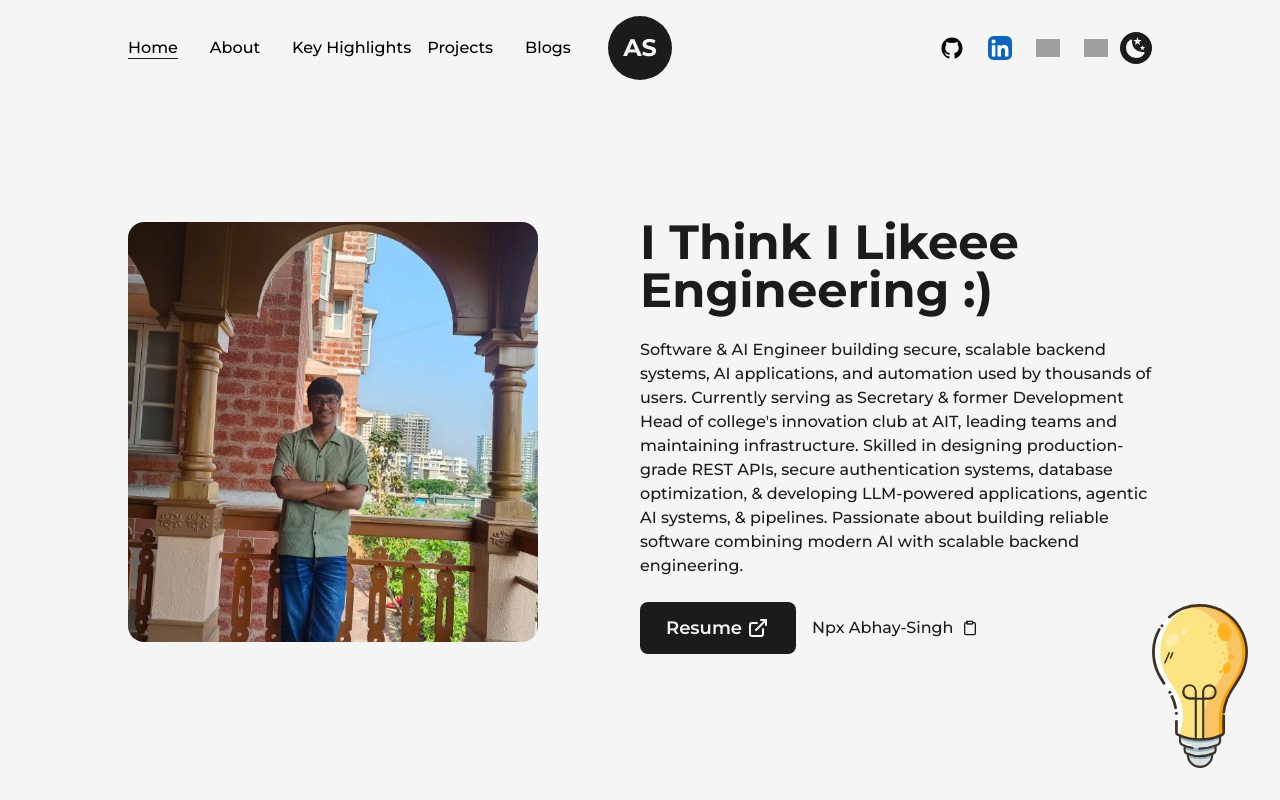
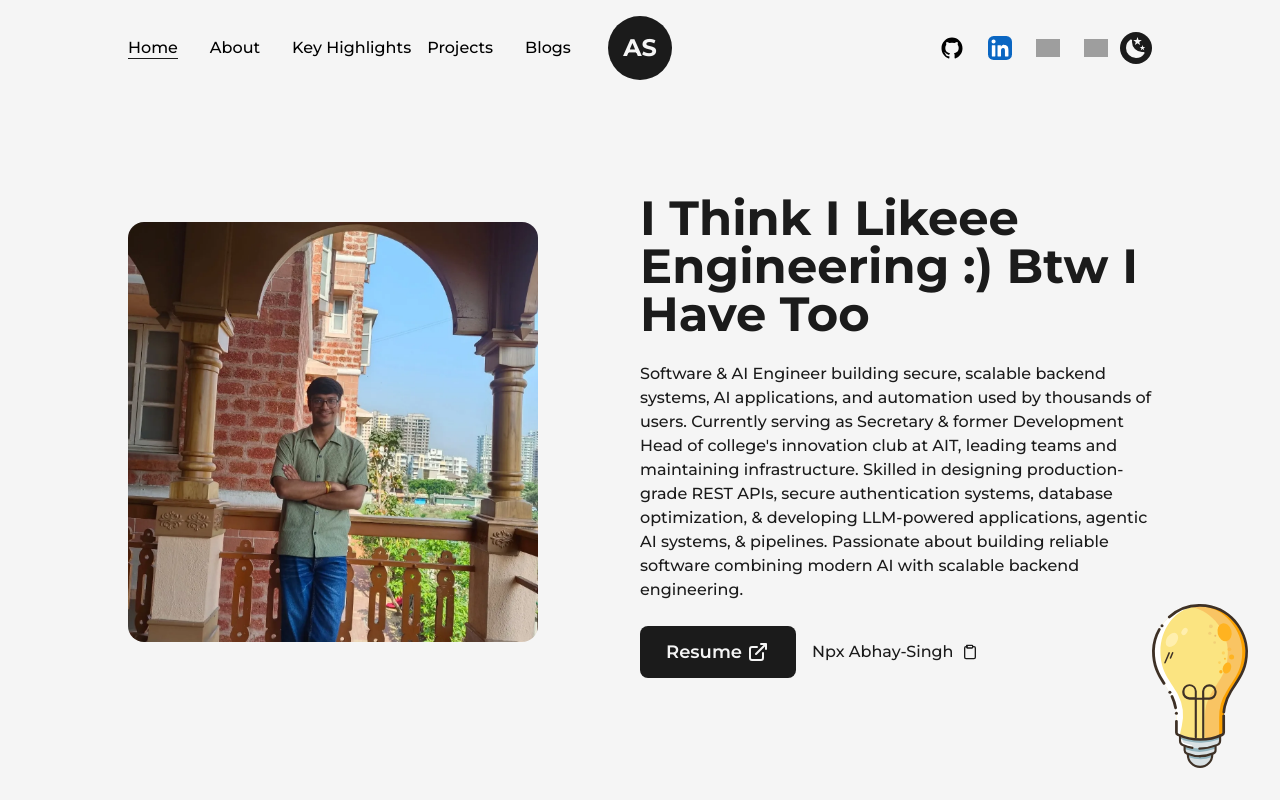
Before and after one commit to abhaysingh-22/abhayyy, a Next.js app: page / in a window 1280 px wide. Shown: the top 800 px of the page. Built offline with nearby package versions, Linux system fonts and the light colour scheme; grey boxes are pictures that could not be loaded.

Commit message:
i haveee tooo

```diff
--- a/src/pages/index.js
+++ b/src/pages/index.js
@@ -38,7 +38,7 @@ export default function Home() {
                 priority sizes="(max-width: 768px) 100vw, (max-width: 1200px) 50vw, 50vw" />
             </div>
             <div className='w-1/2  flex flex-col items-center self-center lg:w-full lg:text-center'>
-              <AnimatedText text="I think I likeee engineering :)" className='!text-5xl !text-left xl:!text-4xl lg:!text-center lg:!text-6xl md:!text-5xl sm:!text-3xl ' />
+              <AnimatedText text="I think I likeee engineering :) btw i have too" className='!text-5xl !text-left xl:!text-4xl lg:!text-center lg:!text-6xl md:!text-5xl sm:!text-3xl ' />
               <p className='my-4 text-base font-medium md:text-sm sm:text-xs '> Software & AI Engineer building secure, scalable backend systems, AI applications, and automation used by thousands of users. Currently
                 serving as Secretary & former Development Head of college&apos;s innovation club at AIT, leading teams and maintaining infrastructure.
                 Skilled in designing production-grade REST APIs, secure authentication systems, database optimization, & developing LLM-powered
```
